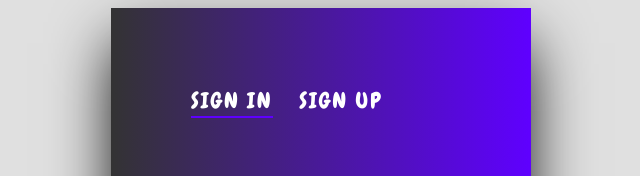
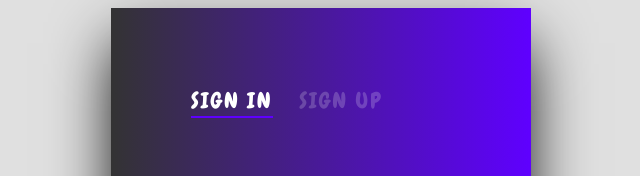
Before and after one commit to Winnie-png/Login-Form, a plain HTML site: page index.html in a window 1280 px wide. Shown: the top 176 px of the page, without its empty margins (319-959 px from the left). Drawn offline with Linux system fonts and the light colour scheme; a web font is replaced by a local one.

Commit message:
Update style.css

```diff
--- a/style.css
+++ b/style.css
@@ -26,7 +26,7 @@ form{
 .active{
     border-bottom: 2px solid  #5F00FF;
 }
-.active2{
+.nonactive{
     color: rgba(255,255,255,0.2);
 }
 h2{
```
